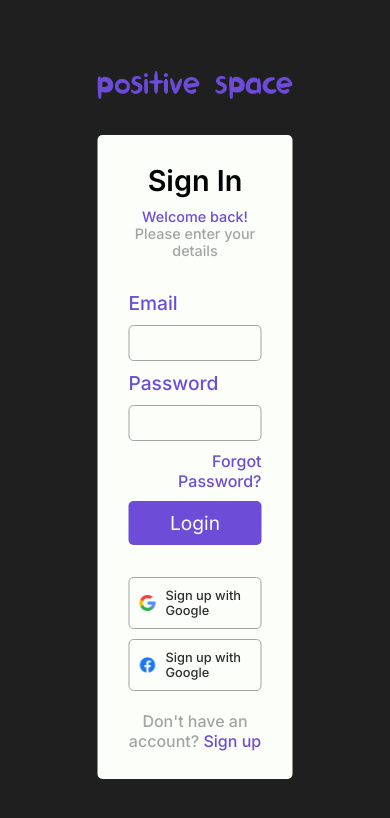
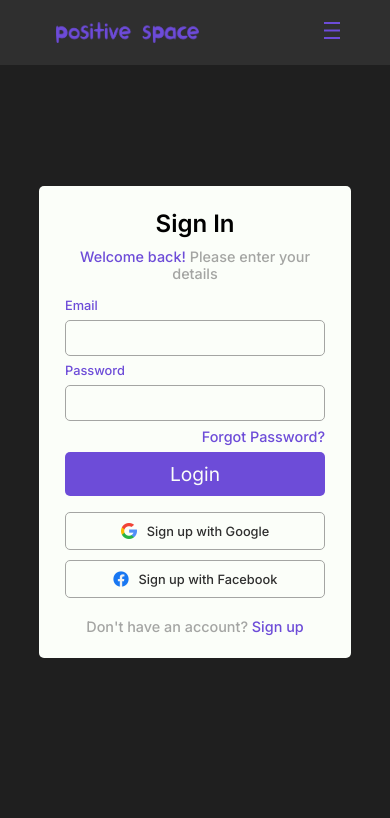
Before and after one commit to jedzelest/positive_space_artworks, a React (Vite) app: page / in a window 390 px wide. Shown: the top 818 px of the page. Built offline with nearby package versions, Linux system fonts and the light colour scheme.

Commit message:
added responsiveness to Login Component

```diff
--- a/src/App.tsx
+++ b/src/App.tsx
@@ -7,7 +7,7 @@ import Button from "./components/Button/Button";
 function App() {
   return (
     <>
-      <Navigation isLoggedIn={false} navList={navigationList} />
+      <Navigation isLoggedIn={true} navList={navigationList} />
       <Login />
     </>
   );
--- a/src/components/Login/Login.css
+++ b/src/components/Login/Login.css
@@ -26,7 +26,7 @@
   border-radius: 5px;
   display: flex;
   flex-direction: column;
-  gap: 2rem;
+  gap: 1rem;
 }
 
 .first {
@@ -39,7 +39,7 @@
 }
 
 .first > h3 {
-  font-size: 1.8rem;
+  font-size: 1.5rem;
   font-weight: 600;
 }
 
@@ -64,11 +64,11 @@
   width: 100%;
   justify-content: start;
   align-items: start;
-  gap: 10px;
+  gap: 7px;
 }
 
 .second > form > p {
-  font-size: 1.2rem;
+  font-size: 0.8rem;
   font-weight: 500;
   color: #6d4cd8;
 }
@@ -86,7 +86,7 @@
   display: inline-block;
   width: 100%;
   text-align: right;
-  font-size: 1rem;
+  font-size: 0.9rem;
   font-weight: 500;
   color: #6d4cd8;
   text-decoration: none;
@@ -108,6 +108,7 @@
   justify-content: center;
   align-items: center;
   gap: 10px;
+  width: 100%;
 }
 
 .social-media-links img {
@@ -147,8 +148,35 @@
 .third > a > p {
   color: #a4a5a3;
   font-weight: 500;
+  font-size: 0.9rem;
 }
 
 .third p > span {
   color: #6d4cd8;
 }
+
+/* Login Component Responsiveness */
+
+@media (max-width: 768px) {
+  .login-container {
+    width: 60%;
+  }
+}
+
+@media (max-width: 576px) {
+  .card {
+    padding: 23px 26px;
+  }
+  .login-container > img {
+    display: none;
+  }
+  .login-container {
+    width: 60%;
+  }
+}
+
+@media (max-width: 460px) {
+  .login-container {
+    width: 80%;
+  }
+}
--- a/src/components/Login/Login.tsx
+++ b/src/components/Login/Login.tsx
@@ -40,7 +40,7 @@ const Login = () => {
                     src=".././public/img/facebookIcon.png"
                     alt="Facebook Icon"
                   />
-                  <p>Sign up with Google</p>
+                  <p>Sign up with Facebook</p>
                 </a>
               </div>
             </div>
--- a/src/components/Navigation/Navigation.css
+++ b/src/components/Navigation/Navigation.css
@@ -47,7 +47,6 @@ li img {
 }
 
 .responsive-menu {
-  /* display: none; */
   position: relative;
   width: 100%;
   height: 100%;
```
